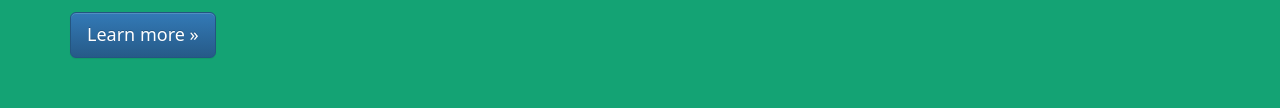
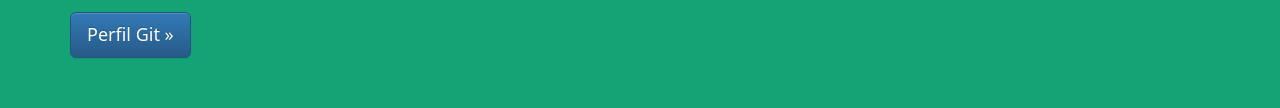
Before and after one commit to g-riquieri/Trabajo2_gabriel_riquieri, a plain HTML site: page index.html in a window 1280 px wide. Shown: the part 260-368 px from the top of the page. Drawn offline with nearby package versions, Linux system fonts and the light colour scheme.

Commit message:
Se cambia el link y la leyenda del boton en el div jumbotron apra dirigir al perfil de github

```diff
--- a/index.html
+++ b/index.html
@@ -58,7 +58,7 @@
       <div class="container">
         <h1>Trabajo Practico N°2</h1>
         <p>This is a template for a simple marketing or informational website. It includes a large callout called a jumbotron and three supporting pieces of content. Use it as a starting point to create something more unique.</p>
-        <p><a class="btn btn-primary btn-lg" href="#" role="button">Learn more &raquo;</a></p>
+        <p><a class="btn btn-primary btn-lg" href="https://github.com/g-riquieri" role="button">Perfil Git &raquo;</a></p>
       </div>
     </div>
 
```
